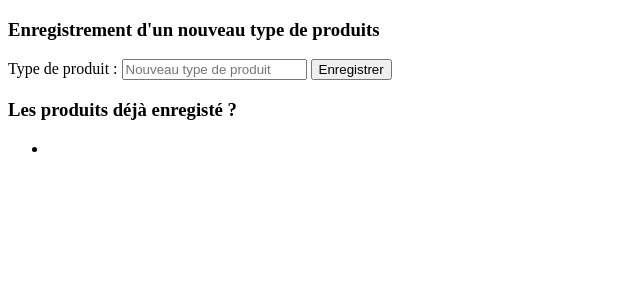
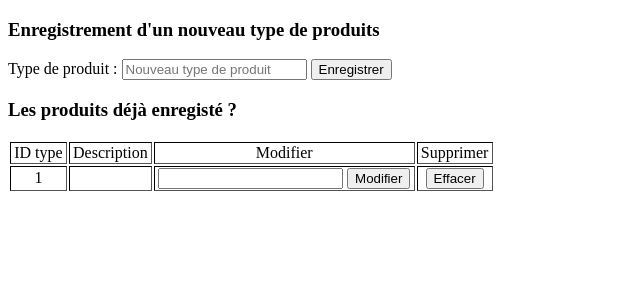
Before and after one commit to ChristopherKerhman/https-github.com-ChristopherKerhman-comptoirdesglaces, a PHP site: page /formType.php in a window 1280 px wide. Shown: the top 300 px of the page, without its empty margins (0-640 px from the left). Run offline with PHP 8.4, Linux system fonts and the light colour scheme; tables that the repository leaves empty or names only in its code hold one stand-in row (values such as "Sample post").

Commit message:
formulaire Type RED finis.

```diff
--- a/affichages/types.php
+++ b/affichages/types.php
@@ -1,19 +1,45 @@
 <article class="">
 <h3>Les produits déjà enregisté ?</h3>
-<ul>
+<table>
+  <tr>
+    <td>ID type</td>
+    <td>Description</td>
+    <td>Modifier</td>
+    <td>Supprimer</td>
+  </tr>
   <?php
+
   // Lecture de la table Produits afin de créer un rappel des types de produits existant.
   include 'gestionDB/identifiantDB.php';
   $requetteSQL = "SELECT `idTypeProduits`, `type` FROM `typePorduits`";
   include 'gestionDB/readDB.php';
+  $data->execute();
+  $data->setFetchMode(PDO::FETCH_ASSOC);
+  $dataTraiter = $data->fetchAll();
   // Affichage des éléments de la liste.
   if (empty($dataTraiter)) {
     echo 'Aucun produit enregistré dans la table type de produit';
   } else {
     foreach ($dataTraiter as $key) {
-      echo '<li>'.$key['type'].'</li>';
+      echo '<tr>
+          <td>'.$key['idTypeProduits'].'</td>
+          <td>'.$key['type'].'</td>
+          <td>
+            <form class="" action="formulaires/edit/type.php" method="post" enctype="multipart/form-data">
+              <input type="text" name="type" value="'.$key['type'].'">
+              <input type="hidden" name="idTypeProduits" value="'.$key['idTypeProduits'].'">
+              <button type="submit" name="button">Modifier</button>
+            </form>
+          </td>
+          <td>
+            <form class="" action="formulaires/del/type.php" method="post" enctype="multipart/form-data">
+              <input type="hidden" name="idTypeProduits" value="'.$key['idTypeProduits'].'">
+              <button type="submit" name="button">Effacer</button>
+            </form>
+          </td>
+        </tr>';
     }
   }
    ?>
-</ul>
+</table>
 </article>
--- a/css/master.css
+++ b/css/master.css
@@ -1,3 +1,10 @@
 body {
   background-color: white;
+  color :black;
 }
+td {
+  border: 1px inset black;
+  text-align: center;
+  padding-left: 0.2em;
+  padding-right: 0.2em;
+}
--- a/formulaires/creationType.php
+++ b/formulaires/creationType.php
@@ -1,8 +1,21 @@
+<?php
+if ($_GET) {
+  if (isset($_GET['error'])) {
+    $message = $_GET['error'];
+  }
+  if (isset($_GET['sucess'])) {
+    $message = $_GET['sucess'];
+  }
+}
+ ?>
+
 <article class="">
   <h3>Enregistrement d'un nouveau type de produits</h3>
-  <form class="" action="formulaires/recordType.php" method="post" enctype="multipart/form-data">
+  <form class="" action="formulaires/record/type.php" method="post" enctype="multipart/form-data">
     <label for="typeName">Type de produit :</label>
     <input  id="typeName" type="text" name="type" placeholder="Nouveau type de produit">
+    <?php if (isset($_GET['error'])) {echo $message;} ?>
     <button type="submit" name="button">Enregistrer</button>
   </form>
+  <?php if (isset($_GET['sucess'])) {echo $message;} ?>
 </article>
--- a/gestionDB/readDB.php
+++ b/gestionDB/readDB.php
@@ -1,13 +1,9 @@
 <?php
-// Permet de créer une lecture de la DB.
+// Permet de créer une accés à la DB.
 try {
-
   $conn = new PDO("mysql:host=$serverName;dbname=$dbName", $userName, $password);
   $conn->setAttribute(PDO::ATTR_ERRMODE, PDO::ERRMODE_EXCEPTION);
-  $data = $conn->prepare($requetteSQL);
-  $data->execute();
-  $data->setFetchMode(PDO::FETCH_ASSOC);
-  $dataTraiter = $data->fetchAll();
+    $data = $conn->prepare($requetteSQL);
 } catch(PDOException $e) {
  echo "Error: " . $e->getMessage();
 }
```
Also changed, not shown: formulaires/del/type.php (added, +17 -0 lines), formulaires/edit/type.php (added, +17 -0 lines), formulaires/record/type.php (added, +18 -0 lines), formulaires/recordType.php (deleted, +0 -12 lines).
